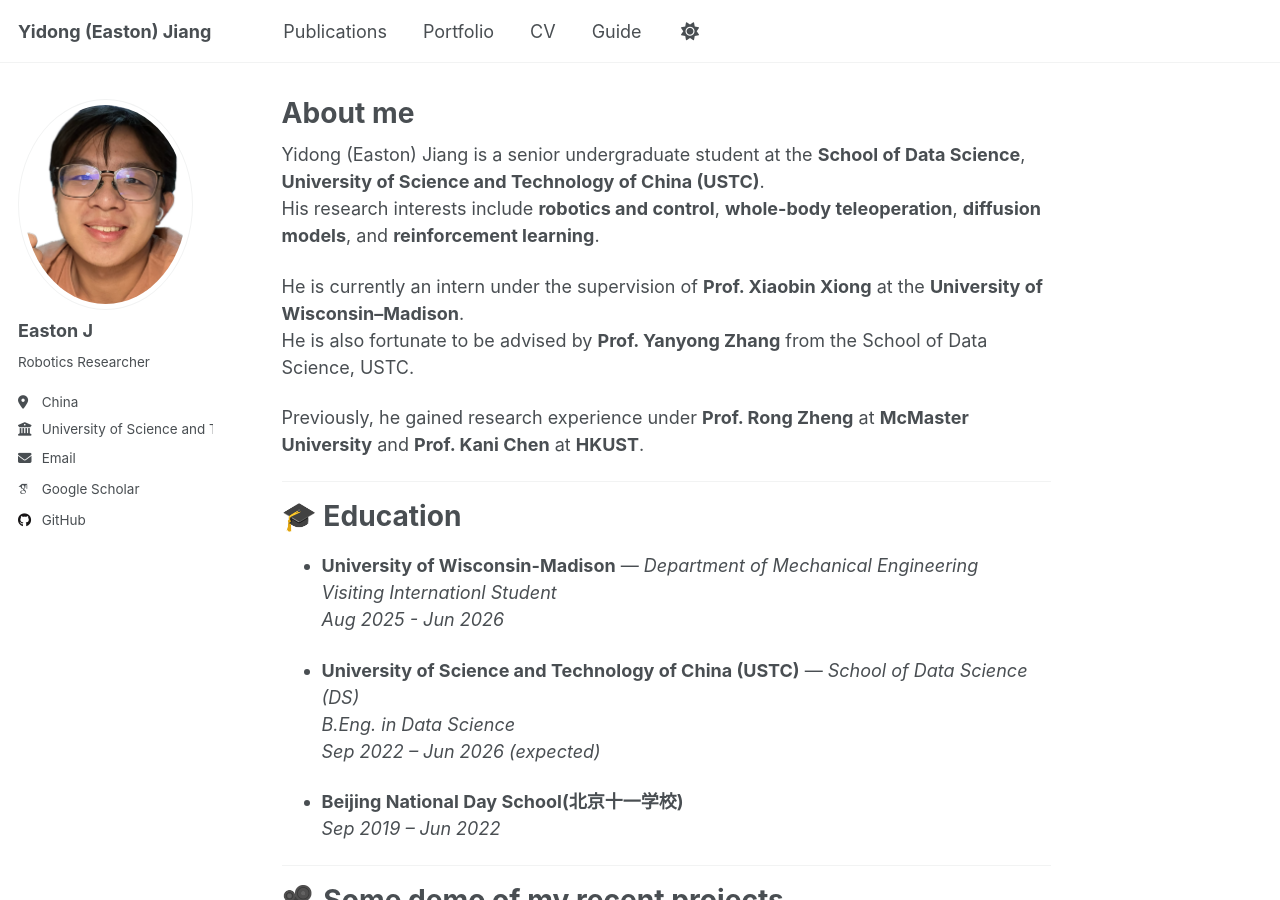
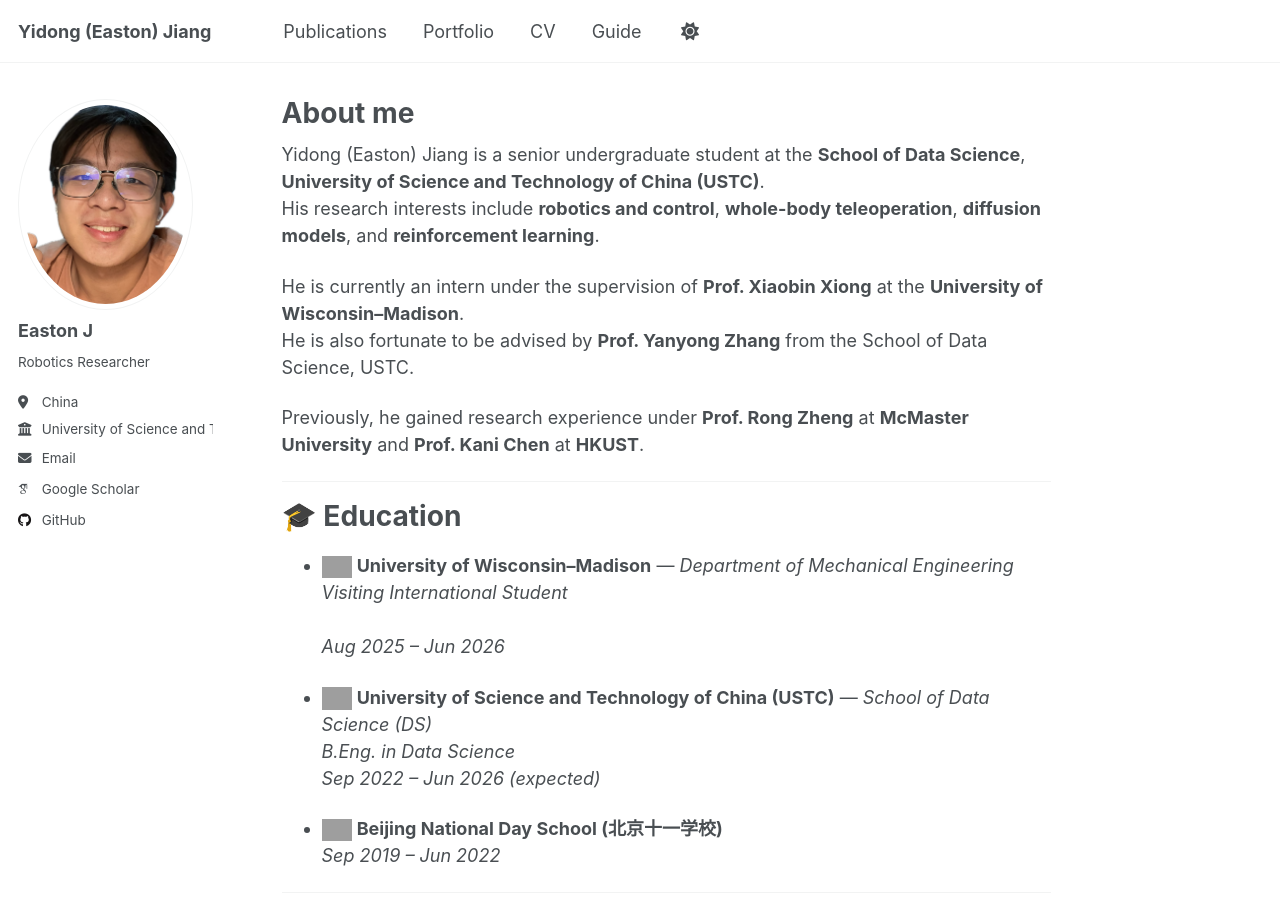
Before and after one commit to 1EastonJ/1eastonj, a Jekyll site: the page built from _pages/about.md, in a window 1280 px wide and 900 px high. Built offline with Jekyll 4.4.1, drawn with Linux system fonts in a browser that asks for light colours; some web fonts are replaced; a script that is not in the unit is left out; grey boxes are pictures that could not be loaded.

Commit message:
Update about.md

```diff
--- a/_pages/about.md
+++ b/_pages/about.md
@@ -19,17 +19,19 @@ Previously, he gained research experience under **Prof. Rong Zheng** at **McMast
 
 🎓 Education
 ======
-- **University of Wisconsin-Madison** — *Department of Mechanical Engineering*
-  *Visiting Internationl Student*
+
+- <img src="files/uwmadison_logo.png" alt="UW–Madison logo" width="30"/> **University of Wisconsin–Madison** — *Department of Mechanical Engineering*
+  *Visiting International Student*
   <br>
-  *Aug 2025 - Jun 2026*
+  *Aug 2025 – Jun 2026*
 
-- **University of Science and Technology of China (USTC)** — *School of Data Science (DS)*
+- <img src="files/ustc_logo.png" alt="USTC logo" width="30"/> **University of Science and Technology of China (USTC)** — *School of Data Science (DS)*
   *B.Eng. in Data Science*
   *Sep 2022 – Jun 2026 (expected)*
 
-- **Beijing National Day School(北京十一学校)**
+- <img src="files/bnds_logo.png" alt="BNDS logo" width="30"/> **Beijing National Day School (北京十一学校)**
   *Sep 2019 – Jun 2022*
+
 
 ---
 
```
